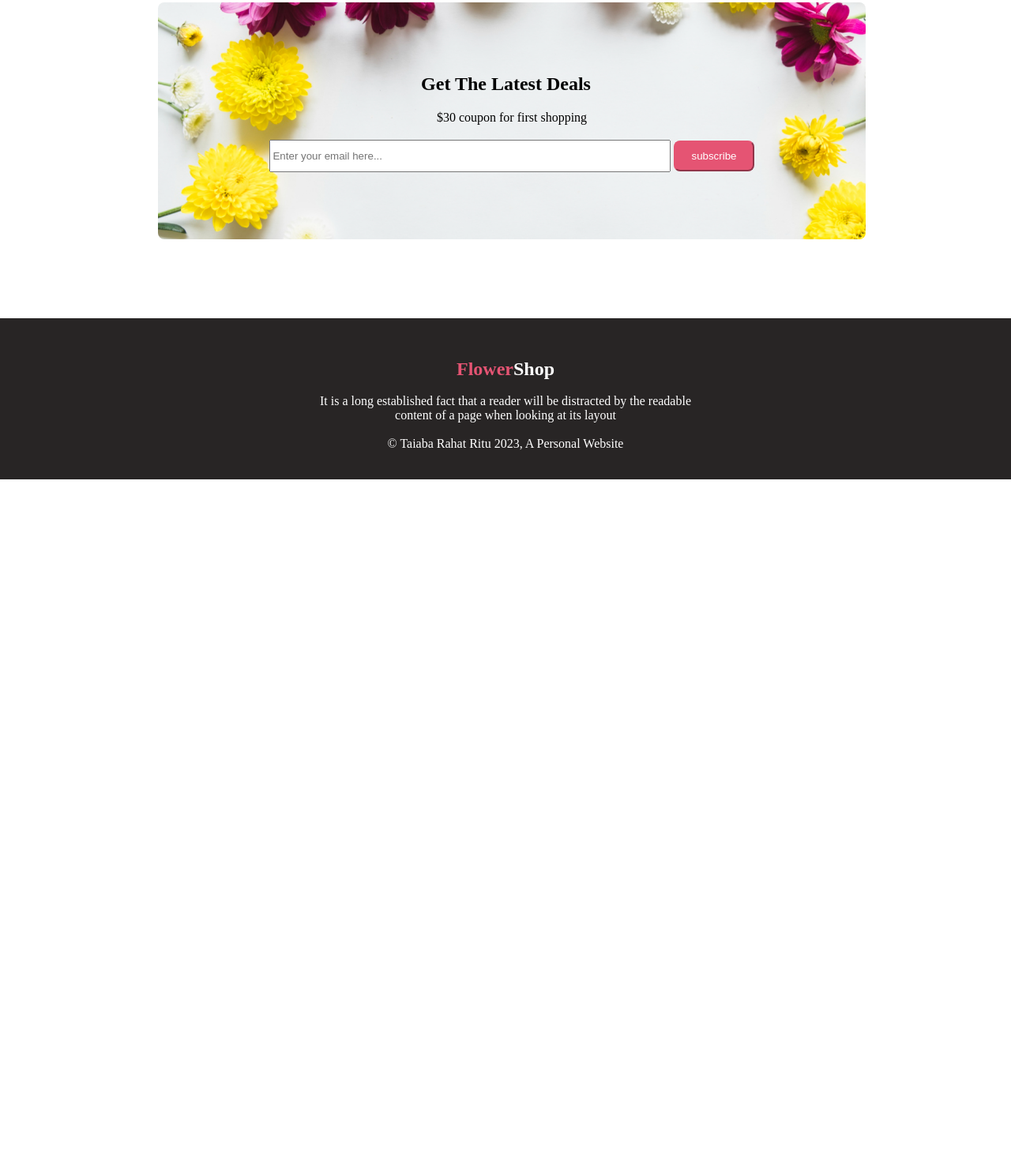
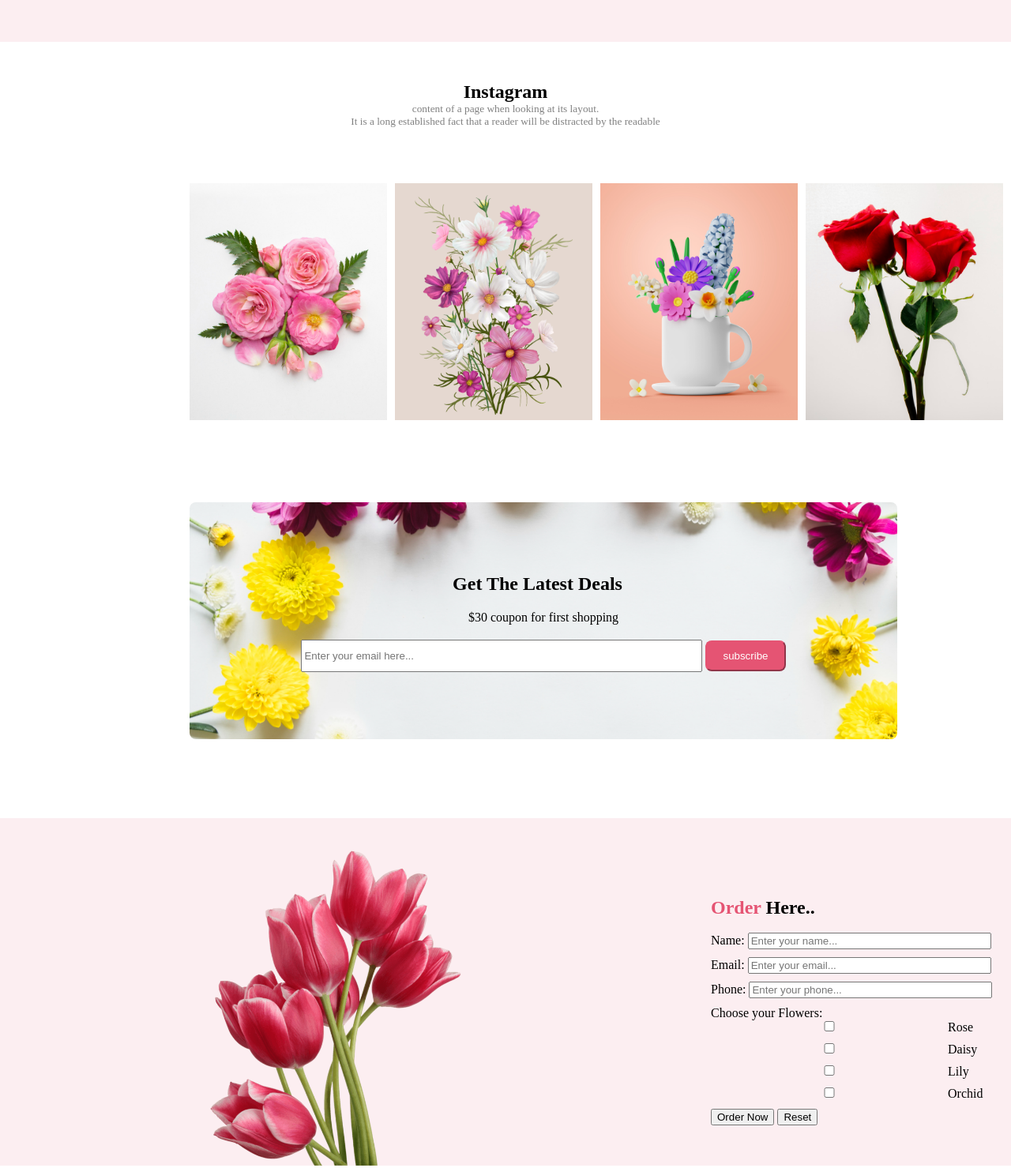
Before and after one commit to Taiaba-Rahat-Ritu/Flower-Shop, a plain HTML site: page index.html in a window 1280 px wide. Shown: the part 1978-3457 px from the top of the page at 79% size. Before the commit the page ends 2585 px from the top, so only its background shows below. Drawn offline with Linux system fonts and the light colour scheme.

Commit message:
completed

```diff
--- a/css/style.css
+++ b/css/style.css
@@ -55,9 +55,7 @@
     align-items: center;
     justify-items: center;
 }
-.feature-div1{
 
-}
 .align{
     text-align: center;
 }
@@ -89,10 +87,10 @@
    /*  padding: 30px;*/
     padding-left: 10px;
 }
-.flow-img1{
+/* .flow-img1{
     height: 100px;
     margin-top: 200px;
-}
+} */
 .pink-tree{
     display: flex;
     align-items: center;
@@ -133,6 +131,7 @@
     display: flex;
     padding-left: 250px;
     margin-bottom: 20px;
+    margin-top: 100px;
 }
 .banner2a h1{
     margin-bottom: 20px;
@@ -153,8 +152,43 @@
 }
 .ban-img2{
     width: 218px;
-height: 320px;
-flex-shrink: 0;
+    height: 320px;
+    flex-shrink: 0;
+}
+.insta{
+    display: inline-flex;
+    width: 70%;
+}
+.feature-div2 p{
+    font-size: smaller;
+    color: gray;
+}
+.ig-img img{
+    margin-top: 70px;
+    margin-right: 10px;
+    width: 250px;
+    height: 300px;
+}
+.contact{
+    margin-top: 100px;
+    background-color:#FCEEF1;
+    display: flex;
+    height: 440px;
+    padding-left: 250px;
+}
+.form-b{
+    margin-left: 300px;
+    margin-top: 100px;
+}
+.form-b label{
+    display: block;
+    margin-bottom: 10px;
+}
+.form-b input{
+    width: 300px;
+}
+.chk-flower input{
+    display: inline-flex;
 }
 .subscribe-sec{
     background-image: url(../Flower-Asset/Rectangle9.png);
@@ -162,11 +196,11 @@ flex-shrink: 0;
     background-size: cover;
     width: 70%;
     height: 300px;
-    margin-left: 200px;
+    margin-left: 240px;
     margin-right: 240px;
     border-radius: 8px;
     text-align: center;
-
+    margin-top: 100px;
 
 }
 .deals{
--- a/index.html
+++ b/index.html
@@ -32,15 +32,15 @@
     </div>
     <div class="tree">
     <div class="flower tree-1">
-        <img src="Flower-Asset/pngwing 6.png" class="flo-img" alt="">
+        <img src="Flower-Asset/pngwing 6.png" alt="">
         </img>
     </div>
     <div class="flower tree-3">
-        <img src="Flower-Asset/pngwing 7.png" class="flo-img3" alt="">
+        <img src="Flower-Asset/pngwing 7.png" alt="">
         </img>
     </div>
     <div class="flower tree-1">
-        <img src="Flower-Asset/pngwing 6.png" class="flo-img" alt="">
+        <img src="Flower-Asset/pngwing 6.png" alt="">
         </img>
     </div>
        </div>
@@ -77,6 +77,7 @@
     </section>
 
 
+
     <section class="container2">
         <div class="banner2a">
                <h1> Hot Deal ! Sale Up To 25% <span class="wel-color">Off</span></h1>
@@ -89,8 +90,28 @@
         </div>
     </section>
 
-    <section>
+    <section class="feature">
+        <div class="feature-div2">
+            <h1 class="align">Instagram</h1>
+            <p class="align">content of a page when looking at its layout.</p>
+            <p class="align">It is a long established fact that a reader will be distracted by the readable </p>
 
+        </div>
+
+        <div class="insta">
+            <div class="ig-img">
+                <img src="Flower-Asset/Flower 01.png" alt="">
+            </div>
+            <div class="ig-img">
+                <img src="Flower-Asset/Rectangle 4.png" alt="">
+            </div>
+            <div class="ig-img">
+                <img src="Flower-Asset/Rectangle 5.png" alt="">
+            </div>
+            <div class="ig-img">
+                <img src="Flower-Asset/Rectangle 6.png" alt="">
+            </div>
+        </div>
     </section>
 
     <section class="subscribe-sec">
@@ -104,6 +125,42 @@
             <button class="pink-btn">subscribe</button>
         </div>
     </section>
+    <section class="contact">
+        <div class="banner1b">
+            <img src="Flower-Asset/pngwing 10.png" class="ban-img1" alt="">
+        </div>
+        <div class="form-b">
+            <h1><span class="wel-color">Order</span> Here..</h1><br>
+            <form action="">
+                <label for="Name">Name:
+                    <input type="text" placeholder="Enter your name...">
+                </label>
+                <label for="Email">Email:
+                    <input type="email" placeholder="Enter your email...">
+                </label>
+                <label for="Phone">Phone:
+                    <input type="number" placeholder="Enter your phone...">
+                </label>
+                <label for="flowers" class="chk-flower">Choose your Flowers:
+                    <label for="">
+                        <input type="checkbox" name="" id="">Rose
+                    </label>
+                    <label for="">
+                        <input type="checkbox" name="" id="">Daisy
+                    </label>
+                    <label for="">
+                        <input type="checkbox" name="" id="">Lily
+                    </label>
+                    <label for="">
+                        <input type="checkbox" name="" id="">Orchid
+                    </label>
+
+                </label>
+                <button type="submit">Order Now</button>
+                <button type="reset">Reset</button>
+            </form>
+        </div>
+    </section>
     <footer>
         <div>
             <h2><span class="wel-color">Flower</span>Shop</h2><br>
```
